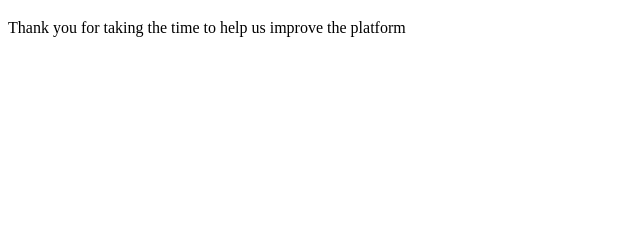
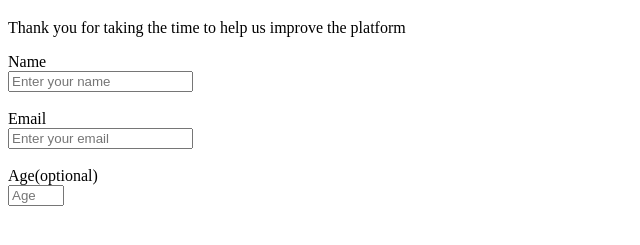
Before and after one commit to ASSAXIN06/SurveyForm-RWD-freeCodeCamp, a plain HTML site: page index.html in a window 1280 px wide. Shown: the part 61-306 px from the top of the page, without its empty margins (0-640 px from the left). Drawn offline with Linux system fonts and the light colour scheme.

Commit message:
created form element and added input Name, Email, Age with relevant input types

```diff
--- a/index.html
+++ b/index.html
@@ -8,5 +8,12 @@
     <body>
         <h1 id="title">Survey Form</h1>
         <p id="description">Thank you for taking the time to help us improve the platform</p>
+        <form id="survey-form">
+            <feildset>
+            <label id="name-label">Name<br><input id="name" type="text" placeholder="Enter your name" required /></label><br><br>
+            <label id="email-label">Email<br><input id="email" type="email" placeholder="Enter your email" required /></label><br><br>
+            <label id="number-label">Age(optional)<br><input id="number" type="number" min="10" max="99" placeholder="Age" /></label><br><br>
+            </feildset>
+        </form>
     </body>
 </html>
```
